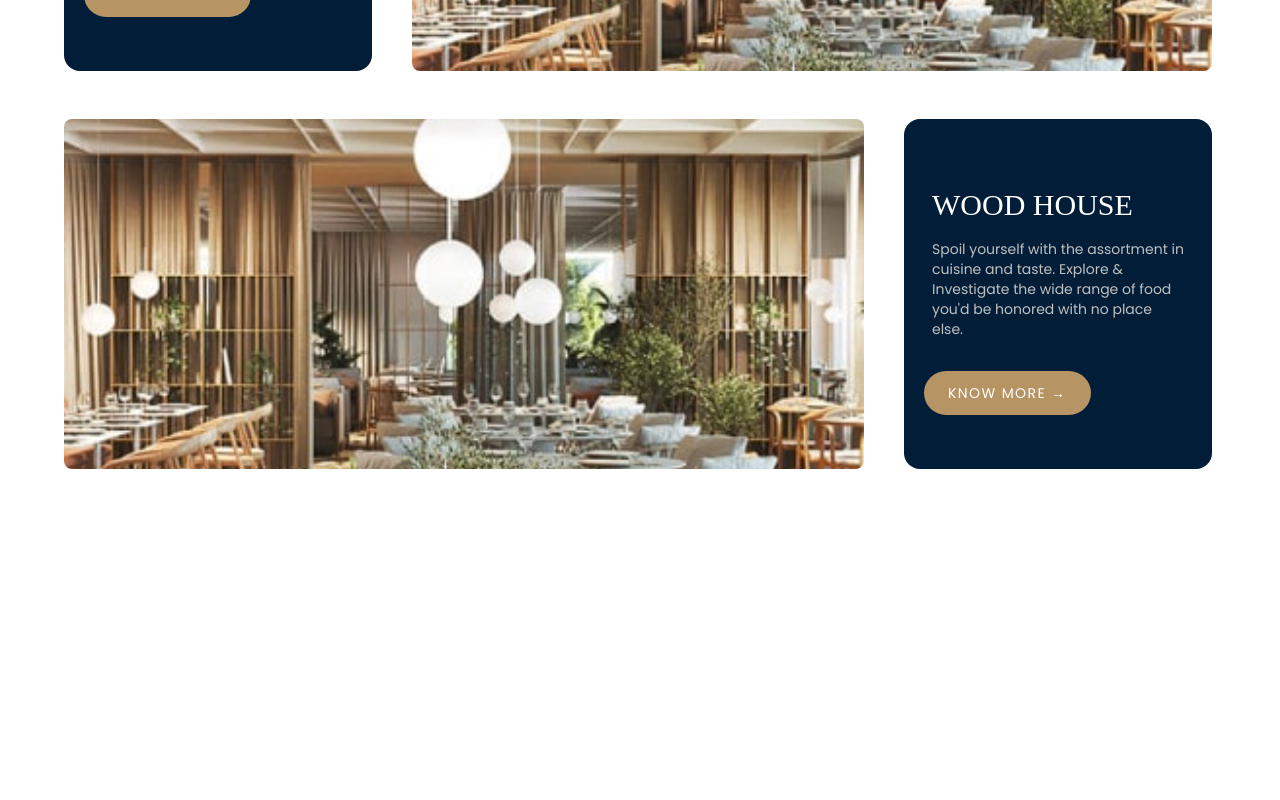
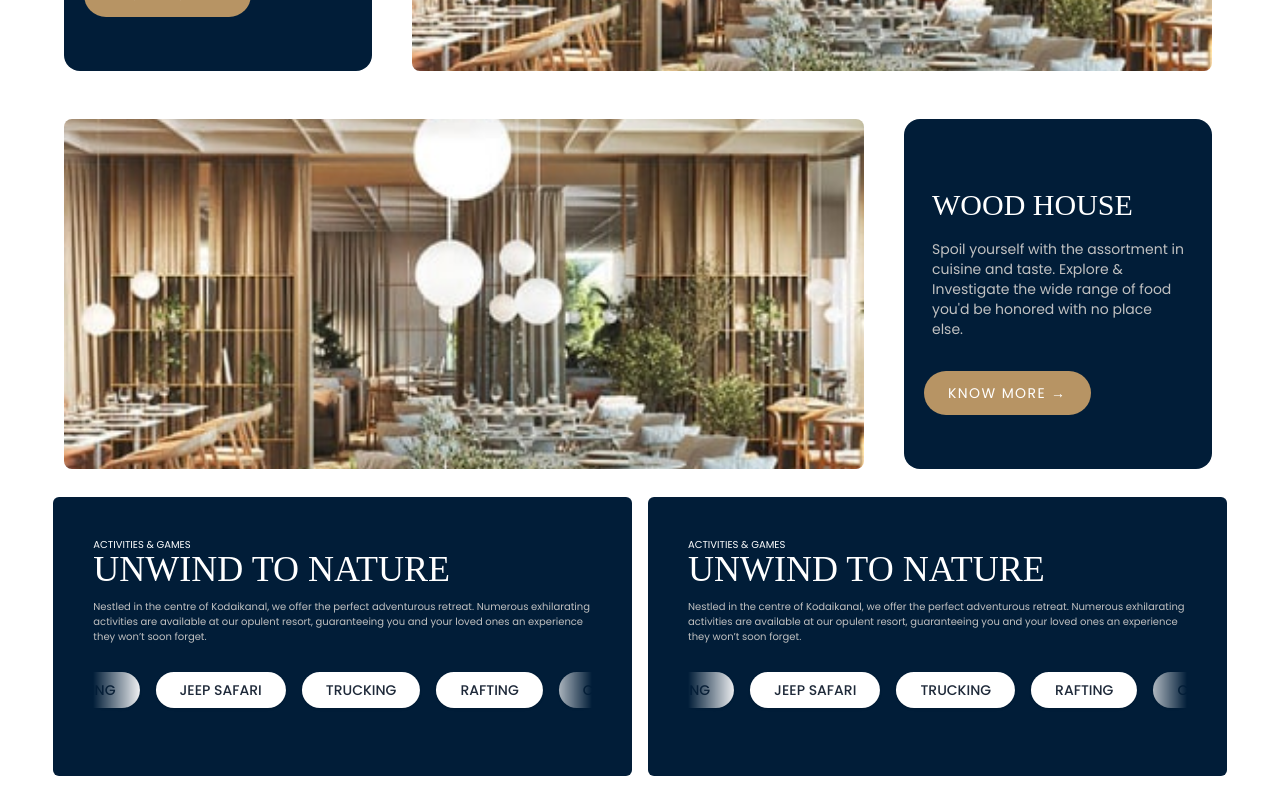
Before and after one commit to NAVIN0507/hotel, a Next.js app: page / in a window 1280 px wide. Shown: the part 3043-3843 px from the top of the page. Before the commit the page ends 3536 px from the top, so only its background shows below. Built offline with nearby package versions, Linux system fonts and the light colour scheme; a web font is replaced by a local one.

Commit message:
Added moving card section

```diff
--- a/app/globals.css
+++ b/app/globals.css
@@ -78,3 +78,12 @@
      align-items: center;
      gap: 0.5rem;
  }
+ @theme inline {
+  --animate-scroll: scroll var(--animation-duration, 40s) var(--animation-direction, forwards) linear infinite;
+
+  @keyframes scroll {
+    to {
+      transform: translate(calc(-50% - 0.5rem));
+    }
+  }
+}
--- a/components/Home/BentoGrid.tsx
+++ b/components/Home/BentoGrid.tsx
@@ -1,6 +1,12 @@
 import Image from 'next/image'
 import React from 'react'
-
+import { InfiniteMovingPills } from '../ui/infinite-moving-cards'
+const activityItems = [
+  { label: "JEEP SAFARI" },
+  { label: "TRUCKING" },
+  { label: "RAFTING" },
+  { label: "CAMPING" },
+];
 const BentoGrid = () => {
   return (
    <section className='w-full h-full p-2'>
@@ -76,6 +82,34 @@ const BentoGrid = () => {
     </div>
     </div>
     </div>
+    <div className='flex flex-col md:flex-row gap-4 items-center justify-center mt-7 pl-30 pr-30'>
+        <div className='w-7/12 h-full p-10 rounded-md bg-[#011D38] text-white'>
+        <div className='flex flex-col'>
+        <p className='text-[10px]'>ACTIVITIES & GAMES</p>
+        <h1 className='uppercase font-mono text-4xl leading-relaxed -mt-3'>Unwind to Nature</h1>
+        <p className='text-[10px] text-[#C1C1C1]'>Nestled in the centre of Kodaikanal, we offer the perfect adventurous retreat. Numerous exhilarating activities are available at our opulent resort, guaranteeing you and your loved ones an experience they won’t soon forget.</p>
+           <InfiniteMovingPills
+        items={activityItems}
+        direction="right"
+        speed="slow"
+        className='p-5'
+      />
+        </div>
+        </div>
+         <div className='w-7/12 h-full p-10 text-white  rounded-md bg-[#011D38]'>
+          <div className='flex flex-col'>
+        <p className='text-[10px]'>ACTIVITIES & GAMES</p>
+        <h1 className='uppercase font-mono text-4xl leading-relaxed -mt-3'>Unwind to Nature</h1>
+        <p className='text-[10px] text-[#C1C1C1]'>Nestled in the centre of Kodaikanal, we offer the perfect adventurous retreat. Numerous exhilarating activities are available at our opulent resort, guaranteeing you and your loved ones an experience they won’t soon forget.</p>
+           <InfiniteMovingPills
+        items={activityItems}
+        direction="right"
+        speed="slow"
+        className='p-5'
+      />
+        </div>
+        </div>
+        </div>
    </section>
   )
 }
--- /dev/null
+++ b/components/ui/infinite-moving-cards.tsx
@@ -0,0 +1,79 @@
+"use client";
+
+import React, { useEffect, useRef, useState } from "react";
+import { cn } from "@/lib/utils"; // Utility for conditional classNames (if you're using it)
+
+interface PillItem {
+  label: string;
+}
+
+interface InfiniteMovingPillsProps {
+  items: PillItem[];
+  direction?: "left" | "right";
+  speed?: "fast" | "normal" | "slow";
+  pauseOnHover?: boolean;
+  className?: string;
+}
+
+export const InfiniteMovingPills: React.FC<InfiniteMovingPillsProps> = ({
+  items,
+  direction = "left",
+  speed = "fast",
+  pauseOnHover = true,
+  className,
+}) => {
+  const containerRef = useRef<HTMLDivElement>(null);
+  const scrollerRef = useRef<HTMLUListElement>(null);
+  const [start, setStart] = useState(false);
+
+  useEffect(() => {
+    if (containerRef.current && scrollerRef.current) {
+      const scrollerContent = Array.from(scrollerRef.current.children);
+      scrollerContent.forEach((item) => {
+        const clone = item.cloneNode(true);
+        scrollerRef.current?.appendChild(clone);
+      });
+
+      // Set direction
+      containerRef.current.style.setProperty(
+        "--animation-direction",
+        direction === "left" ? "forwards" : "reverse"
+      );
+
+      // Set speed
+      const duration =
+        speed === "fast" ? "20s" : speed === "normal" ? "40s" : "80s";
+      containerRef.current.style.setProperty("--animation-duration", duration);
+
+      setStart(true);
+    }
+  }, []);
+
+  return (
+    <div
+      ref={containerRef}
+      className={cn(
+        "scroller overflow-hidden relative z-10 [mask-image:linear-gradient(to_right,transparent,white_10%,white_90%,transparent)]",
+        className
+      )}
+    >
+      <ul
+        ref={scrollerRef}
+        className={cn(
+          "flex w-max min-w-full shrink-0 flex-nowrap gap-4 py-2",
+          start && "animate-scroll",
+          pauseOnHover && "hover:[animation-play-state:paused]"
+        )}
+      >
+        {items.map((item, idx) => (
+          <li
+            key={idx}
+            className="px-6 py-2 bg-white text-gray-800 rounded-full text-sm font-medium shadow-sm whitespace-nowrap"
+          >
+            {item.label}
+          </li>
+        ))}
+      </ul>
+    </div>
+  );
+};
```
